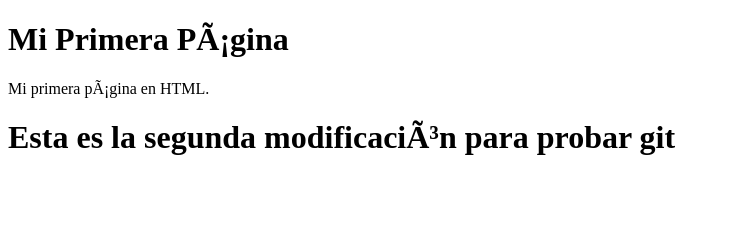
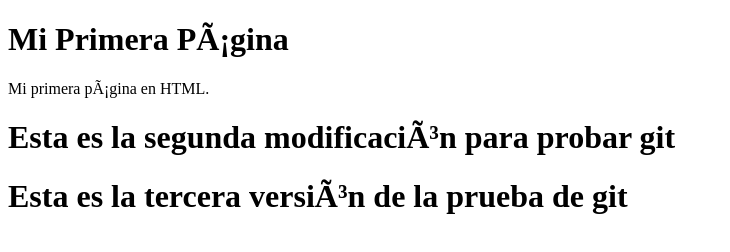
Before and after one commit to manlibo/Despliegue-aplicaciones-web, a plain HTML site: page index.html in a window 1280 px wide. Shown: the whole page, without its empty margins (0-730 px from the left). Drawn offline with Linux system fonts and the light colour scheme.

Commit message:
Esta es la tercera versión

```diff
--- a/index.html
+++ b/index.html
@@ -8,5 +8,6 @@
   <h1>Mi Primera Página</h1>
   Mi primera página en HTML.
   <h1>Esta es la segunda modificación para probar git</h1>
+  <h1>Esta es la tercera versión de la prueba de git</h1>
 </body>
 </html>
```
